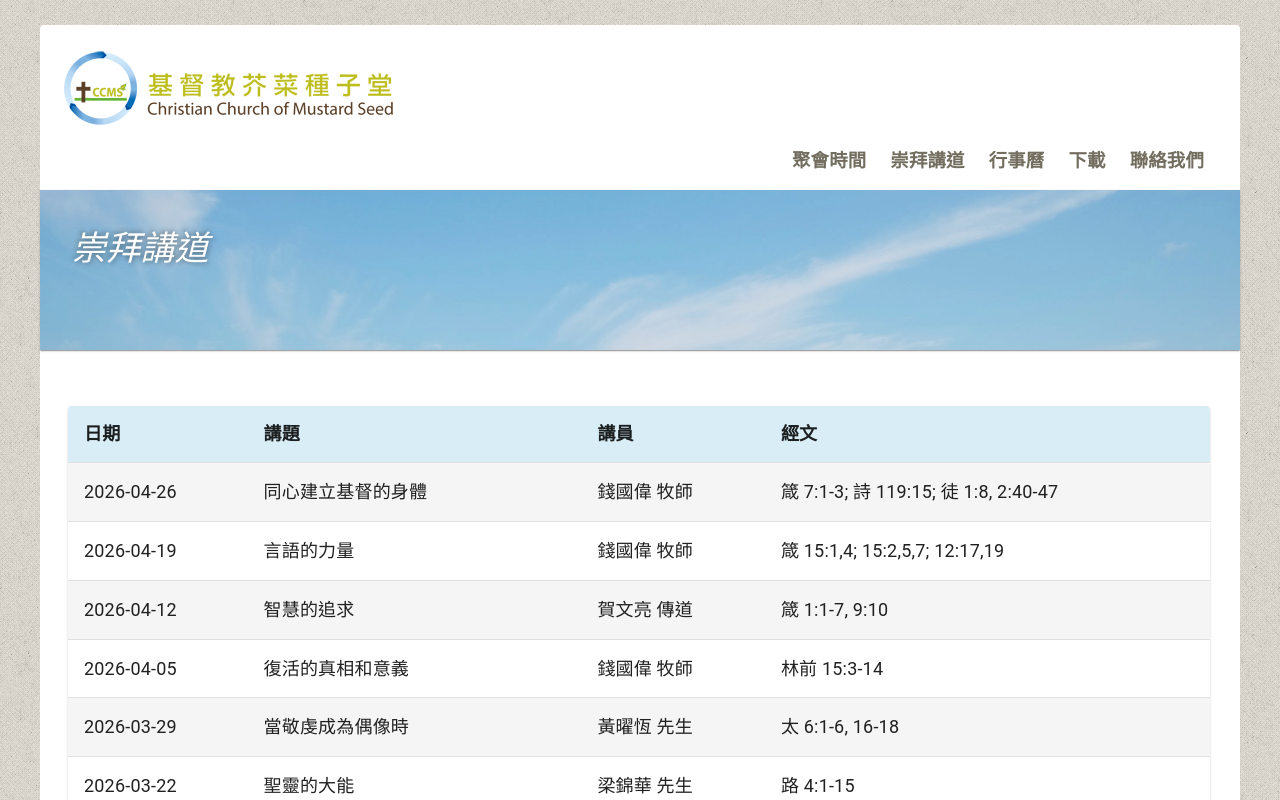
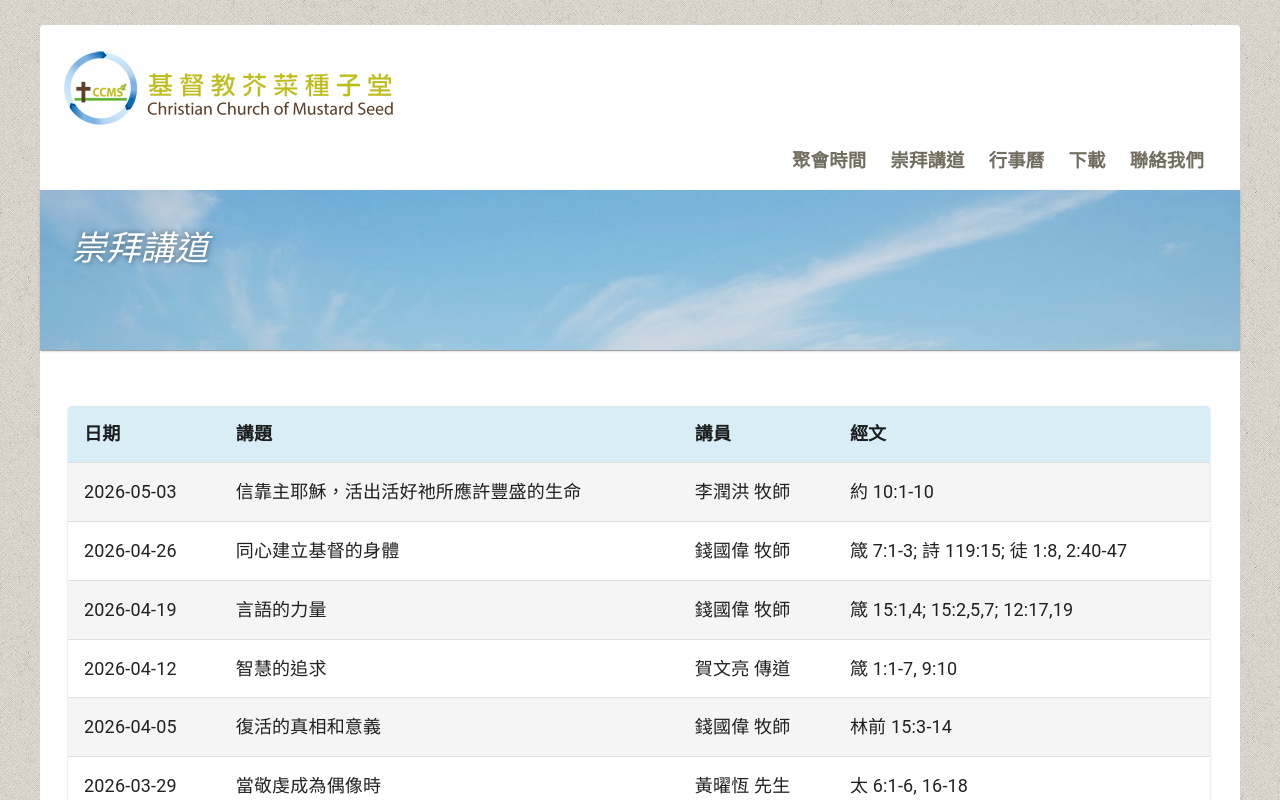
Before and after one commit to ccms-org-hk/www, a React (Create React App) app: page /#/sermon in a window 1280 px wide. Shown: the top 800 px of the page. Built offline with nearby package versions, Linux system fonts and the light colour scheme.

Commit message:
Update Sermon.tsx

```diff
--- a/src/Sermon.tsx
+++ b/src/Sermon.tsx
@@ -68,6 +68,7 @@ function createData(
 }
 
 const rows = [
+  createData("2026-05-03","信靠主耶穌，活出活好祂所應許豐盛的生命","李潤洪 牧師","約 10:1-10"),
   createData("2026-04-26","同心建立基督的身體","錢國偉 牧師","箴 7:1-3; 詩 119:15; 徒 1:8, 2:40-47"),
   createData("2026-04-19","言語的力量","錢國偉 牧師","箴 15:1,4; 15:2,5,7; 12:17,19"),
   createData("2026-04-12","智慧的追求","賀文亮 傳道","箴 1:1-7, 9:10"),
```
